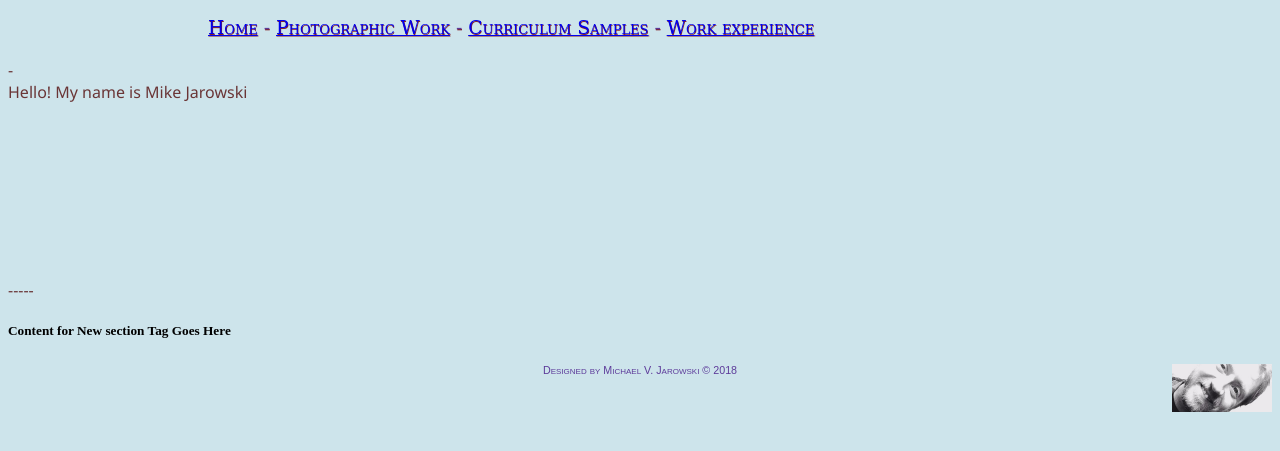
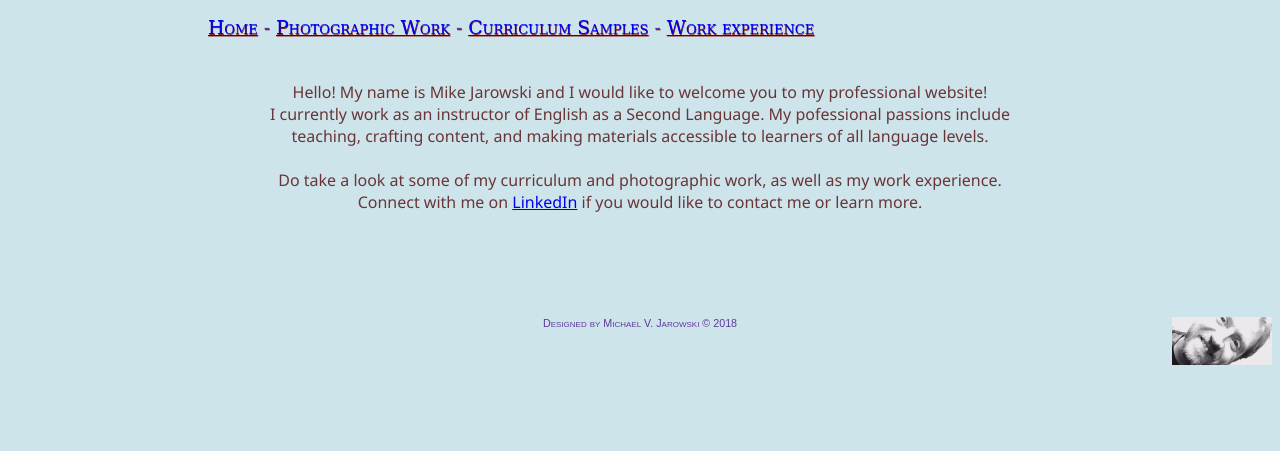
Before and after one commit to mikejaro/mikej, a plain HTML site: page index.html in a window 1280 px wide. Shown: the part 93-544 px from the top of the page. Drawn offline with Linux system fonts and the light colour scheme.

Commit message:
Add files via upload

```diff
--- a/index.html
+++ b/index.html
@@ -21,9 +21,18 @@ body article h4 {
 	color: #6A3536;
 	font-family: Segoe, "Segoe UI", "DejaVu Sans", "Trebuchet MS", Verdana, sans-serif;
 	font-style: normal;
-	font-weight: 300;
-	background-image: url(../Vinyl%20Revival%20Background%20Hover.jpg);
+	font-weight: 500;
+	background-image: url(Vinyl%20Revival%20Background.jpg);
 	background-size: cover;
+	text-align: center;
+}
+body article h4:hover {
+	color: #6A3536;
+	font-family: Segoe, "Segoe UI", "DejaVu Sans", "Trebuchet MS", Verdana, sans-serif;
+	font-weight: 500;
+	background-size: cover;
+	border-bottom-width: thick;
+	background-image: url(https://mikejaro.github.io/mikej/Vinyl%20Revival%20Background%20Hover.jpg);
 }
 nav h2 strong {
 	color: #7167CA;
@@ -87,23 +96,21 @@ body {
   <h3><a href="https://mikejaro.github.io/mikej/">Home</a> - <a href="https://mikejaro.github.io/mikej/gallery.html">Photographic Work</a> - <a href="https://mikejaro.github.io/mikej/work.html">Curriculum Samples</a> - <a href="https://mikejaro.github.io/mikej/samples.html">Work experience</a></h3>
 </main>
 <article>
-  <h4>-<br>
-  Hello! My name is Mike Jarowski<br>
+  <h4><br>
+    Hello! My name is Mike Jarowski and I would like to welcome you to my professional website! <br>
+  I currently work as an instructor of English as a Second Language.  My pofessional passions include<br>
+teaching, crafting content, and making materials accessible to learners of all language levels. <br>
+<br>
+Do take a look at some of my curriculum and photographic work, as well as my work experience.<br>
+Connect with me on <a href="www.linkedin.com/in/mikejaro">LinkedIn</a> if you would like to contact me or learn more. <br>
+<br>
+  </h4>
+</article>
+<section><br>
   <br>
-  <br>
-  <br>
-  <br>
-  <br>
-  <br>
-  <br>
-<br>
-  -----</h4>
-</article>
-<section>
-  <h5>Content for New section Tag Goes Here</h5>
 </section>
 <footer>
-  <h6>Designed by Michael V. Jarowski &copy; 2018<br>
+  <h6>    Designed by Michael V. Jarowski &copy; 2018<br>
     <br>
     <br>
     <br>
```
Also changed, not shown: Vinyl Revival Background Hover.jpg (added).
